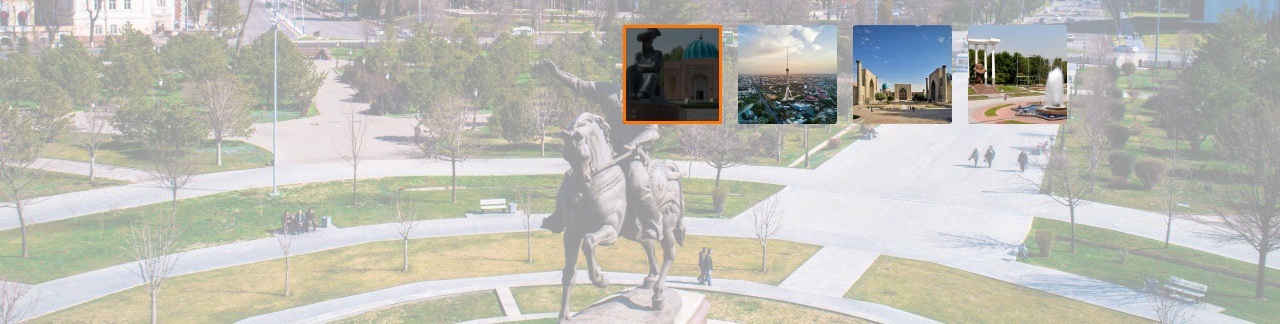
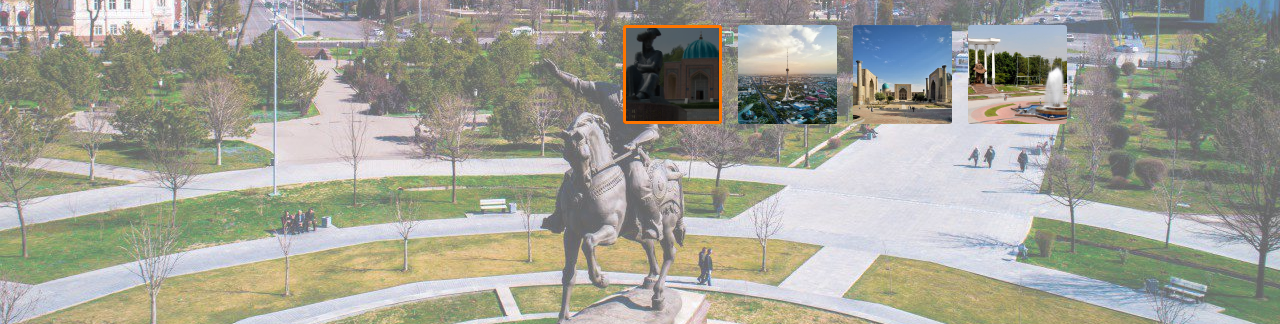
Before and after one commit to Sardorbek-Raximberdiyev/Js-amaliyot, a plain HTML site: page index.html in a window 1280 px wide. Shown: the part 476-800 px from the top of the page. Drawn offline with nearby package versions, Linux system fonts and the light colour scheme.

Commit message:
Add reduced background opacity

```diff
--- a/css/style.css
+++ b/css/style.css
@@ -182,7 +182,7 @@ img {
 }
 
 .bg-main-content {
-  background-image: linear-gradient(rgba(255, 255, 255, 0.6), rgba(255, 255, 255, 0.6)), url(../img/main-content-bg.jpg);
+  background-image: linear-gradient(rgba(255, 255, 255, 0.4), rgba(255, 255, 255, 0.4)), url(../img/main-content-bg.jpg);
   background-repeat: no-repeat;
   background-size: cover;
   background-position: top center;
```
